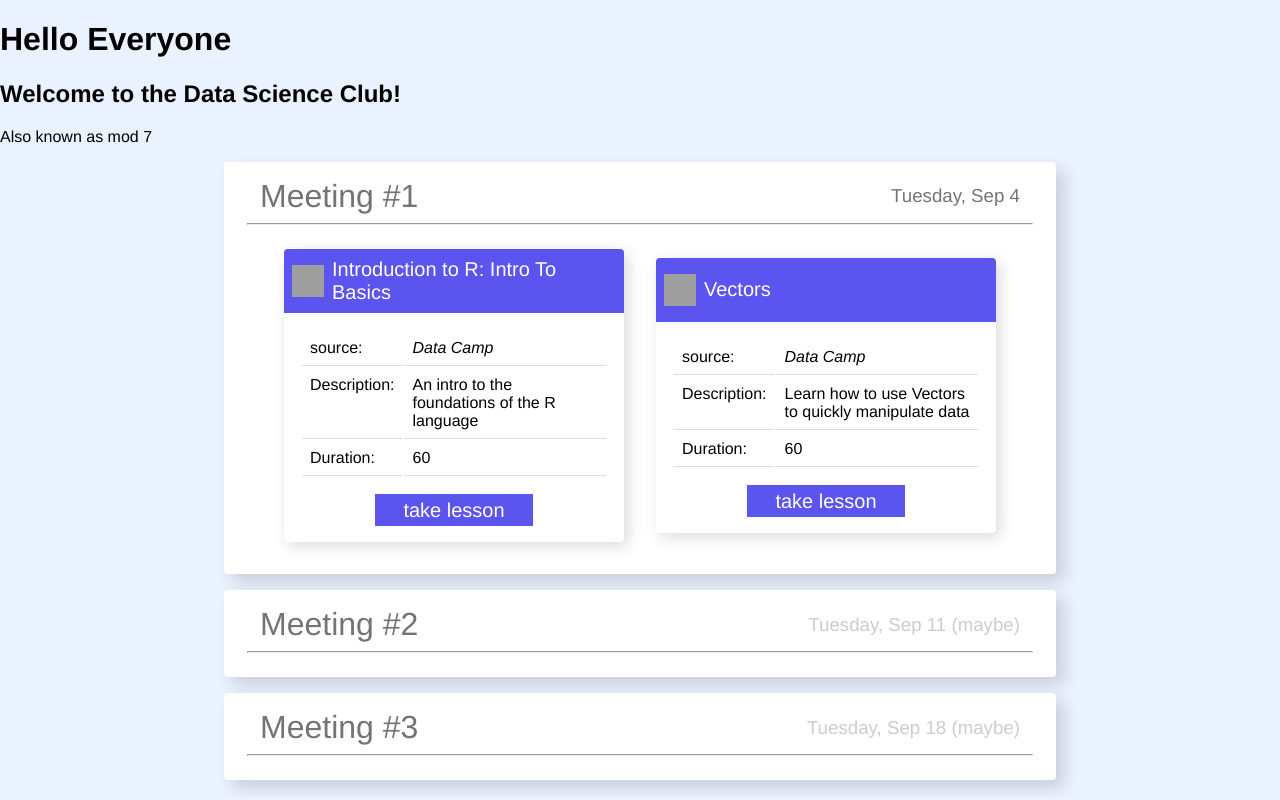
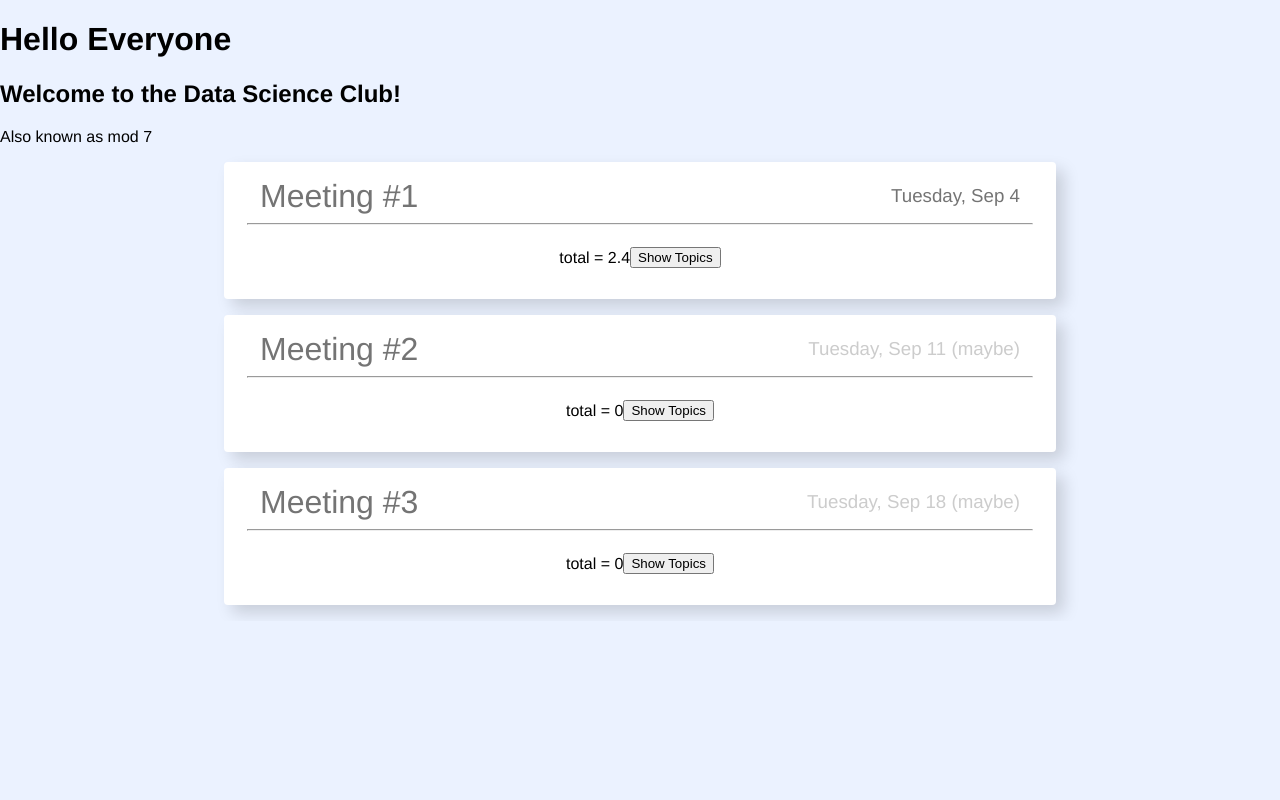
Before and after one commit to MostlyFocusedMike/data-club, a website built with webpack: page index.html in a window 1280 px wide. Built offline with nearby package versions, Linux system fonts and the light colour scheme; some packages are replaced by stand-ins of ours; grey boxes are pictures that could not be loaded.

Commit message:
add show/hide topics button

```diff
--- a/src/js/components/topics/controller.js
+++ b/src/js/components/topics/controller.js
@@ -1,8 +1,23 @@
 import topics from '../../constants/topics'
+const SHOW = "Show Topics";
+const HIDE = "Hide Topics";
 
 const topicsCtrl = function() {
+    this.btnText = SHOW;
+    this.topicsVisible = false;
     this.topics = (meetingId) => {
         return topics.filter(topic => topic.meeting_id === meetingId)
+    }
+    this.getSum = function(total, obj) {
+        return parseInt(total) + parseInt(obj.duration);
+    }
+    this.totalHours = function(meetingId) {
+        return  this.topics(meetingId).reduce(this.getSum, 0) / 60;
+    }
+    this.hideTopics = function() {
+        this.topicsVisible = !this.topicsVisible;
+        this.btnText = this.topicsVisible ? SHOW : HIDE;
+        console.log(this.topicsVisible)
     }
 }
 
--- a/src/js/components/topics/template.html
+++ b/src/js/components/topics/template.html
@@ -1,5 +1,7 @@
 <div class="topics">
-    <div class="topic" ng-repeat="topic in $ctrl.topics($ctrl.meetingId)">
+    <p>total = {{$ctrl.totalHours($ctrl.meetingId)}}</p>
+    <button ng-click="$ctrl.hideTopics()">{{$ctrl.btnText}}</button>
+    <div class="topic" ng-if="$ctrl.topicsVisible" ng-repeat="topic in $ctrl.topics($ctrl.meetingId)">
         <div class="topic-bar flex">
             <img ng-src="{{topic.type.link}}" alt="{{topic.type.name}}-icon">
             <div>
@@ -28,7 +30,7 @@
                     Duration:
                 </td>
                 <td>
-                    {{topic.duration}}
+                    {{topic.duration}} minutes
                 </td>
             </tr>
         </table>
--- a/src/js/constants/topics.js
+++ b/src/js/constants/topics.js
@@ -21,26 +21,26 @@ const topics = [
         duration: 60,
         type: CONSTANTS.INTERACTIVE,
     },
-    // {
-    //     id: 3,
-    //     meeting_id: 1,
-    //     display_name: '',
-    //     source: CONSTANTS.CC_STATISTICS,
-    //     link: 'https://campus.datacamp.com/courses/free-introduction-to-r/chapter-2-vectors-2?ex=1',
-    //     description: 'An intro to the foundations of the R language',
-    //     duration: 15,
-    //     type: CONSTANTS.VIDEO,
-    // },
-    // {
-    //     id: 4,
-    //     meeting_id: 1,
-    //     display_name: '',
-    //     source: CONSTANTS.CC_STATISTICS,
-    //     link: 'https://campus.datacamp.com/courses/free-introduction-to-r/chapter-2-vectors-2?ex=1',
-    //     description: 'An intro to the foundations of the R language',
-    //     duration: 15,
-    //     type: CONSTANTS.VIDEO,
-    // },
+    {
+        id: 3,
+        meeting_id: 1,
+        display_name: 'What Is Statistics?',
+        source: CONSTANTS.CC_STATISTICS,
+        link: 'https://www.youtube.com/watch?v=sxQaBpKfDRk&list=PL8dPuuaLjXtNM_Y-bUAhblSAdWRnmBUcr&index=2',
+        description: 'Intro to the Crash Course Statistics channel',
+        duration: 13,
+        type: CONSTANTS.VIDEO,
+    },
+    {
+        id: 4,
+        meeting_id: 1,
+        display_name: 'Mathematical Thinking',
+        source: CONSTANTS.CC_STATISTICS,
+        link: 'https://www.youtube.com/watch?v=tN9Xl1AcSv8&list=PL8dPuuaLjXtNM_Y-bUAhblSAdWRnmBUcr&index=3',
+        description: 'How to think about statistics using math',
+        duration: 11,
+        type: CONSTANTS.VIDEO,
+    },
 ]
 
 export default topics;
```
